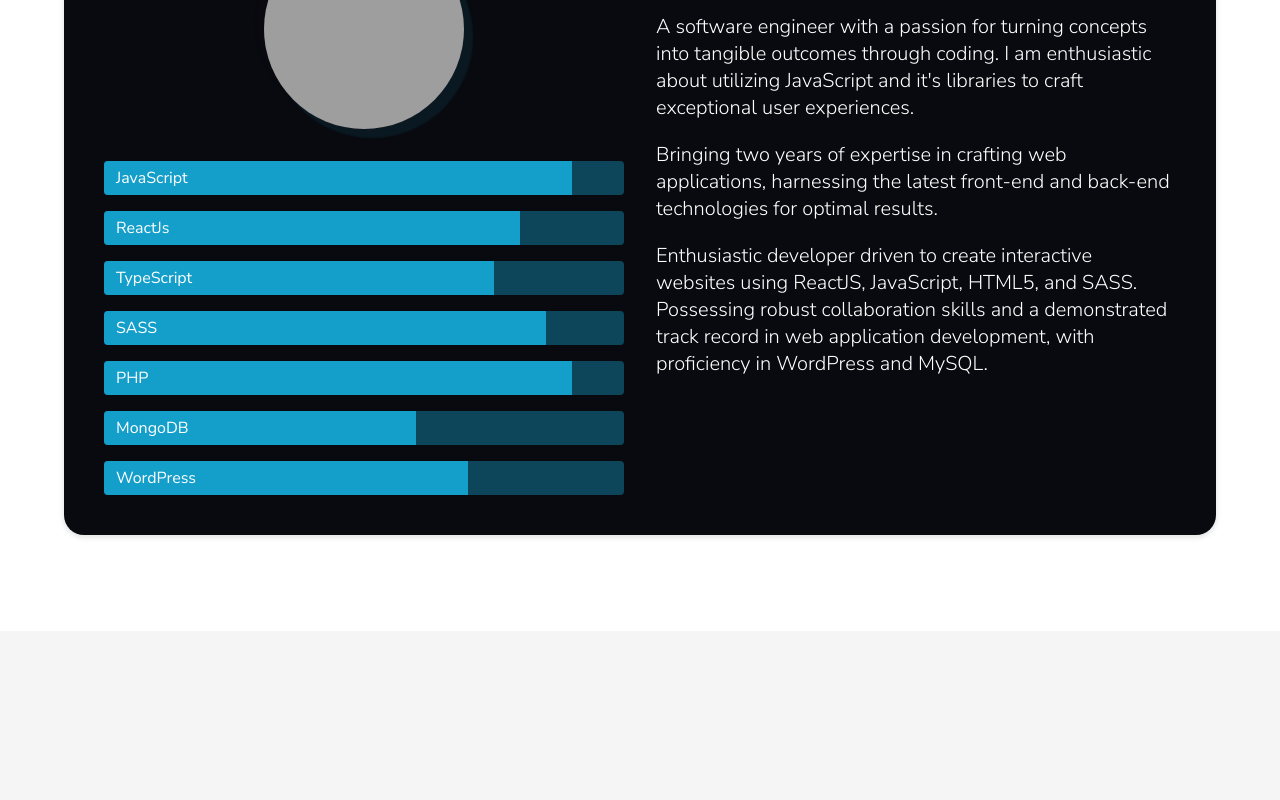
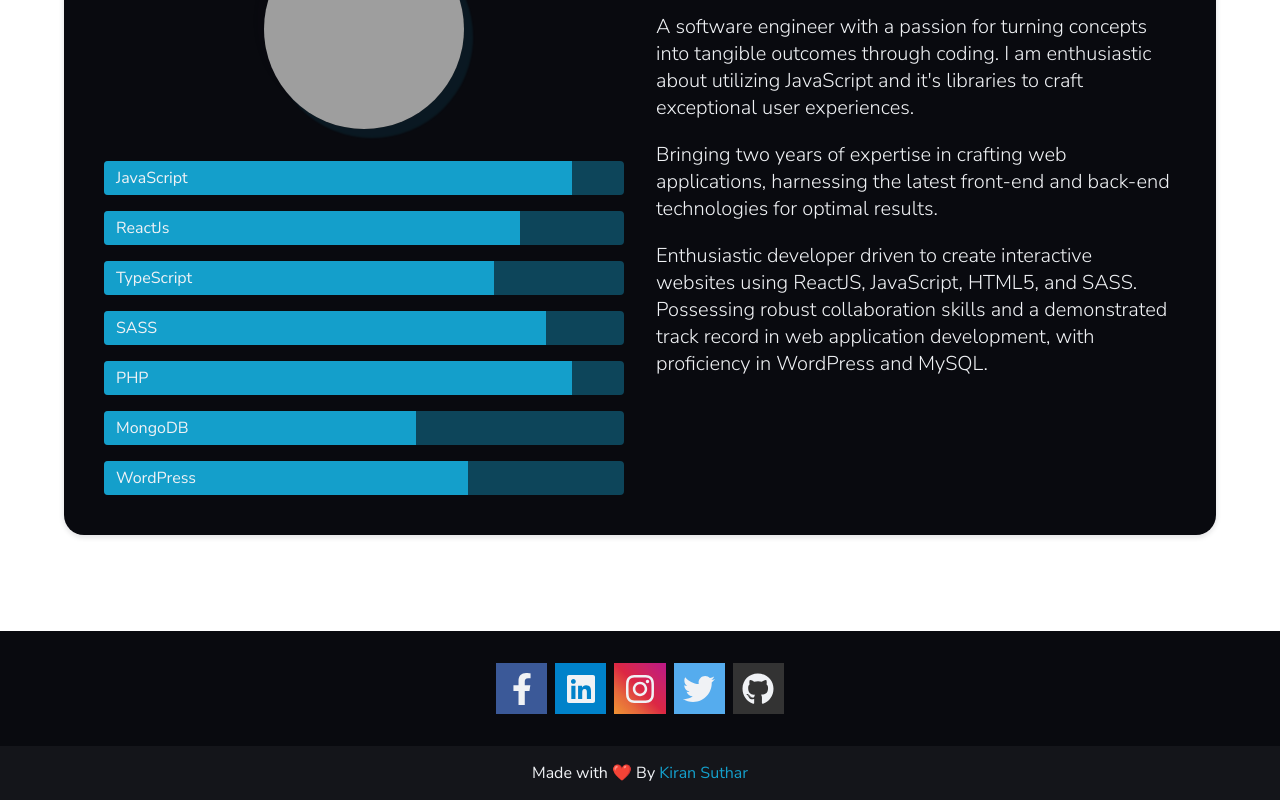
Before and after one commit to ksp1998/react-portfolio, a React (Vite) app: page / in a window 1280 px wide. Shown: the part 1481-2281 px from the top of the page. Before the commit the page ends 2112 px from the top, so only its background shows below. Built offline with nearby package versions, Linux system fonts and the light colour scheme; no server answers; grey boxes are pictures that could not be loaded.

Commit message:
Added cntact / footer section

```diff
--- a/package.json
+++ b/package.json
@@ -12,6 +12,7 @@
   "dependencies": {
     "react": "^18.2.0",
     "react-dom": "^18.2.0",
+    "react-icons": "^4.12.0",
     "sass": "^1.69.5"
   },
   "devDependencies": {
--- a/src/App.tsx
+++ b/src/App.tsx
@@ -1,4 +1,5 @@
 import About from "./components/About";
+import Footer from "./components/Footer";
 import Header from "./components/Header";
 import Intro from "./components/Intro";
 import Projects from "./components/Projects";
@@ -11,6 +12,7 @@ const App = () => {
         <Intro />
         <Projects />
         <About />
+        <Footer />
       </main>
     </>
   );
--- /dev/null
+++ b/src/components/Contact.tsx
@@ -0,0 +1,63 @@
+import {
+  FaFacebookF,
+  FaGithub,
+  FaInstagram,
+  FaLinkedin,
+  FaTwitter,
+} from "react-icons/fa";
+
+const socialLinks = [
+  {
+    id: "facebook",
+    href: "https://www.facebook.com/ksuthar1998",
+    background: "#3b5998",
+    icon: <FaFacebookF />,
+  },
+  {
+    id: "linkedin",
+    href: "https://www.linkedin.com/in/kiransuthar/",
+    background: "#0082ca",
+    icon: <FaLinkedin />,
+  },
+  {
+    id: "instagram",
+    href: "https://www.instagram.com/ksuthar98/",
+    background:
+      "linear-gradient(45deg, #f09433 0%,#e6683c 25%,#dc2743 50%,#cc2366 75%,#bc1888 100%)",
+    icon: <FaInstagram />,
+  },
+  {
+    id: "twitter",
+    href: "https://twitter.com/ksuth1998",
+    background: "#55acee",
+    icon: <FaTwitter />,
+  },
+  {
+    id: "github",
+    href: "https://github.com/ksp1998",
+    background: "#333333",
+    icon: <FaGithub />,
+  },
+];
+
+const Contact = () => {
+  return (
+    <section id="contact">
+      <div className="social-icons">
+        {socialLinks.map((link) => (
+          <a
+            key={link.id}
+            className="icon"
+            style={{ background: link.background }}
+            href={link.href}
+            target="_new"
+          >
+            {link.icon}
+          </a>
+        ))}
+      </div>
+    </section>
+  );
+};
+
+export default Contact;
--- /dev/null
+++ b/src/components/Footer.tsx
@@ -0,0 +1,18 @@
+import Contact from "./Contact";
+
+const Footer = () => {
+  return (
+    <footer id="footer">
+      <Contact />
+
+      <div className="content">
+        Made with ❤️ By{" "}
+        <a href="https://www.linkedin.com/in/kiransuthar/" target="_new">
+          Kiran Suthar
+        </a>
+      </div>
+    </footer>
+  );
+};
+
+export default Footer;
--- a/src/index.scss
+++ b/src/index.scss
@@ -2,6 +2,7 @@
 
 $primary-dark: #090a0f;
 $primary-light: #149fcb;
+$light-color: #f0f2f5;
 
 @mixin flex($dir: initial, $gap: initial) {
   display: flex;
@@ -52,7 +53,7 @@ $primary-light: #149fcb;
 
 body {
   font-family: "Nunito Sans", sans-serif;
-  background-color: whitesmoke;
+  background-color: $light-color;
   scroll-behavior: smooth;
   color: $primary-dark;
 }
@@ -69,7 +70,7 @@ header {
   padding: 1.5em;
   background-color: transparent;
   z-index: 99;
-  // background-color: $primary-dark;
+  background-color: transparent;
 }
 
 #navbar {
@@ -148,19 +149,12 @@ header {
   }
 }
 
-#intro {
-  min-height: 100dvh;
-  @include flex-justify-align(center, center);
-  background: radial-gradient(ellipse at bottom, #1b2735 0, #090a0f 100%);
-  overflow: hidden;
-  color: #fff;
-
 .stars {
   position: absolute;
   left: 0;
   top: 0;
   right: 0;
-    height: 100dvh;
+  height: 100%;
   overflow: hidden;
   z-index: 0;
 
@@ -189,6 +183,13 @@ header {
   }
 }
 
+#intro {
+  min-height: 100dvh;
+  @include flex-justify-align(center, center);
+  background: radial-gradient(ellipse at bottom, #1b2735 0, #090a0f 100%);
+  overflow: hidden;
+  color: #fff;
+
   .container {
     text-align: center;
     z-index: 1;
@@ -216,7 +217,7 @@ header {
       font-size: 1.25rem;
       padding: 0.5em 2em;
       background-color: $primary-light;
-      color: #ffffff;
+      color: $light-color;
       border: 2px solid $primary-light;
       border-radius: 8px;
       transition: all 250ms ease;
@@ -304,8 +305,12 @@ header {
       @include flex(column);
 
       .thumbnail,
-      .details > *:not(.language) {
+      .title {
         translate: 0 -50px;
+      }
+
+      .description {
+        translate: 0 -37.5px;
       }
 
       .thumbnail {
@@ -364,7 +369,7 @@ header {
             text-decoration: none;
             background-color: transparent;
             border: 2px solid #ffffff;
-            color: #ffffff;
+            color: $light-color;
             border-radius: 4px;
             transition: all 250ms ease;
 
@@ -381,7 +386,7 @@ header {
         position: relative;
         padding: 1em;
         flex-grow: 1;
-        @include flex(column, 1em);
+        @include flex(column);
 
         .title {
           text-transform: capitalize;
@@ -426,7 +431,7 @@ header {
     .view-more {
       display: inline-block;
       margin-top: 1em;
-      color: #ffffff;
+      color: $light-color;
       font-weight: 700;
       text-decoration: none;
       background-color: $primary-dark;
@@ -450,7 +455,7 @@ header {
 
   .container {
     background-color: $primary-dark;
-    color: #ffffff;
+    color: $light-color;
   }
 
   .profile {
@@ -481,7 +486,7 @@ header {
       .skill-data {
         position: relative;
         @include flex-justify(space-between);
-        color: #ffffff;
+        color: $light-color;
         z-index: 1;
 
         .skill-percent {
@@ -516,6 +521,44 @@ header {
       font-size: 1.25rem;
       font-weight: 300;
       margin-bottom: 1em;
+    }
+  }
+}
+
+#footer {
+  background-color: rgba($primary-dark, 0.95);
+  color: $light-color;
+  text-align: center;
+
+  .content {
+    padding: 1em;
+
+    a {
+      color: $primary-light;
+      text-decoration: none;
+    }
+  }
+}
+
+#contact {
+  background-color: rgba($primary-dark, 1);
+  padding: 2em;
+
+  .social-icons {
+    text-align: center;
+
+    .icon {
+      display: inline-flex;
+      font-size: 2rem;
+      color: $light-color;
+      padding: 0.6rem;
+      margin: 0 0.25rem;
+      transition: 250ms;
+
+      &:hover {
+        color: white;
+        translate: 0 -4px;
+      }
     }
   }
 }
```
Also changed, not shown: 1 other file (tests, documents, lock files or other folders). Lines whose indentation alone changed are shown as unchanged.
